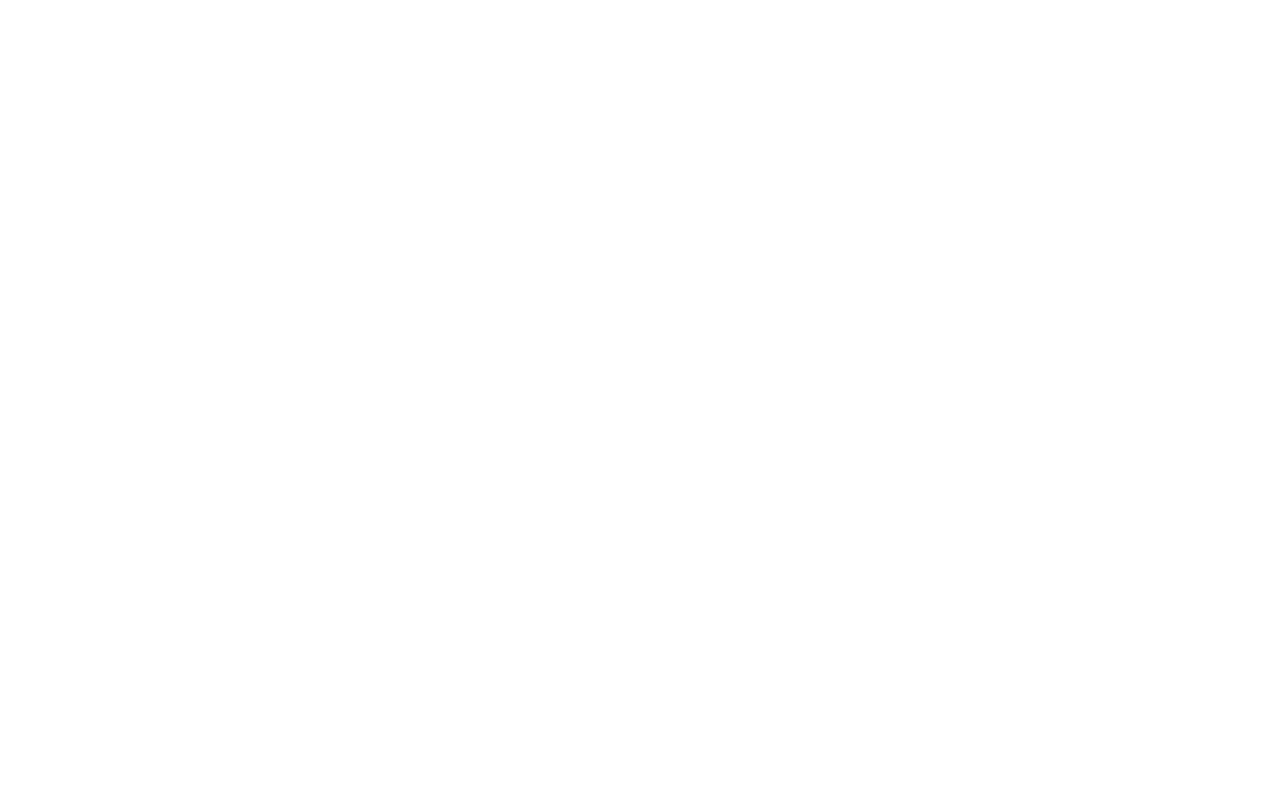
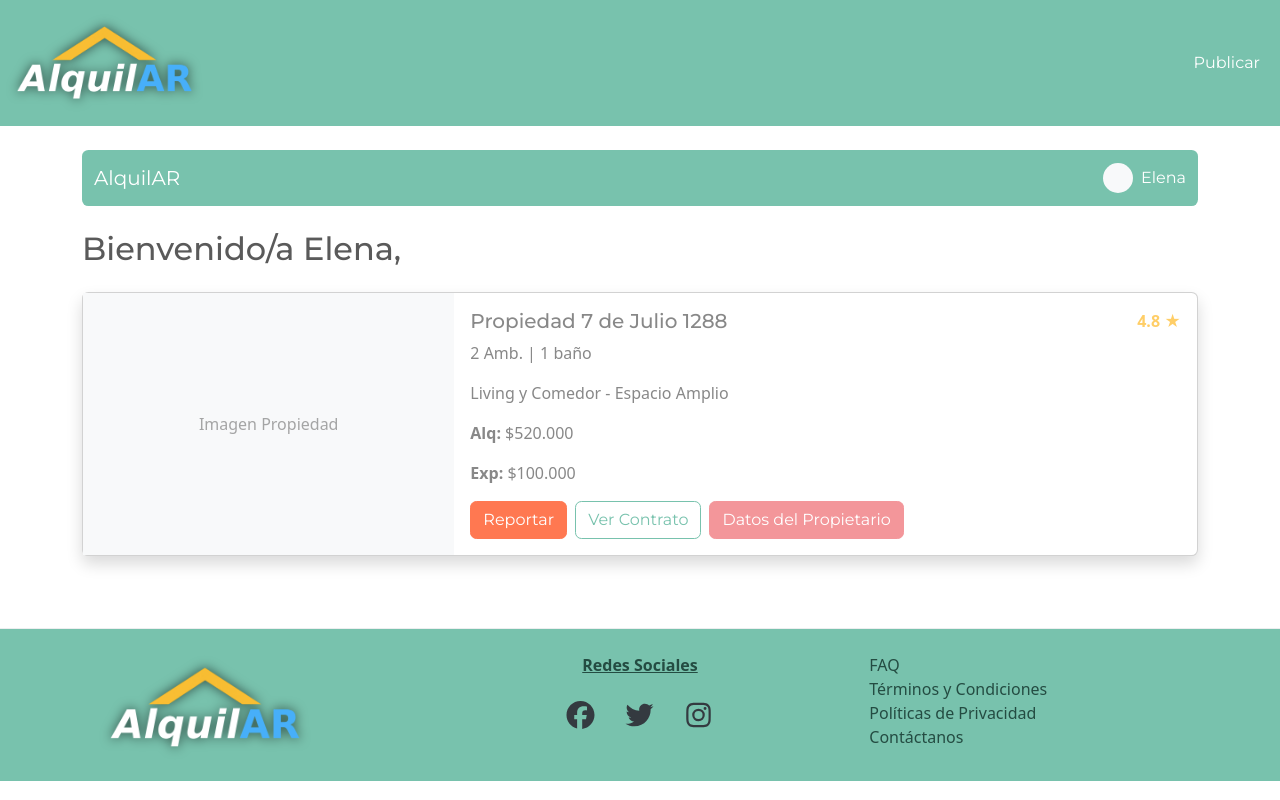
Before and after one commit to GGabi40/AlquilAR-TPFinal, a React (Vite) app in the folder frontend/: page /user in a window 1280 px wide. Before the commit this address had no page. Built offline with nearby package versions, Linux system fonts and the light colour scheme.

Commit message:
user&superadmin dashboards

```diff
--- a/frontend/src/App.jsx
+++ b/frontend/src/App.jsx
@@ -9,6 +9,8 @@
 import Register from "./register/Register";
 import OwnerDashboard from "./ownerDashboard/OwnerDashboard.jsx";
 import PropertyDetail from "./PropertyDetail/PropertyDetail.jsx";
+import UserDashboard from "./userDashboard/UserDashboard.jsx";
+import SuperadminDashboard from "./superadminDashboard/SuperadminDashboard.jsx";
 
 function App() {
   return (
@@ -22,6 +24,8 @@
           <Route path="/property-features" element={<PropertyFeatures />} />
           <Route path="/owner-dashboard" element={<OwnerDashboard />} />
           <Route path="/property/:id" element={<PropertyDetail />} />
+          <Route path="/user" element={<UserDashboard />} />
+          <Route path="/superadmin" element={<SuperadminDashboard />} />
         </Route>
       </Routes>
     </BrowserRouter>
--- /dev/null
+++ b/frontend/src/superadminDashboard/SuperadminDashboard.jsx
@@ -0,0 +1,129 @@
+import React, { useState } from "react";
+import { Nav, Navbar, Container, Tab, Tabs, Table, Button } from "react-bootstrap";
+
+
+export default function SuperadminDashboard() {
+    const [key, setKey] = useState("usuarios");
+
+    const usuarios = [
+        { id: 1, nombre: "Juan", apellido: "Pérez", correo: "juan@mail.com", rol: "Inquilino" },
+        { id: 2, nombre: "María", apellido: "Gómez", correo: "maria@mail.com", rol: "Propietario" },
+    ];
+
+    const propiedades = [
+        { id: 1, ubicacion: "San Martín 123", correo: "prop1@mail.com", disponible: "Sí", reportes: 2 },
+        { id: 2, ubicacion: "Belgrano 456", correo: "prop2@mail.com", disponible: "No", reportes: 0 },
+    ];
+
+    const pendientes = [
+        { id: 1, fecha: "01/09/2025", documento: "Contrato.pdf", propietario: "Pedro López" },
+        { id: 2, fecha: "05/09/2025", documento: "Escritura.pdf", propietario: "Ana Torres" },
+    ];
+
+    return (
+        <div>
+            <Navbar bg="primary" variant="dark" expand="lg" className="px-3">
+                <Container fluid>
+                    <Navbar.Brand>AlquilAR</Navbar.Brand>
+                    <div className="d-flex align-items-center text-white">
+                        <span className="me-2">Super Admin</span>
+                        <div className="rounded-circle bg-light" style={{ width: "30px", height: "30px" }}></div>
+                    </div>
+                </Container>
+            </Navbar>
+
+            <Container className="mt-4">
+                <h3>Bienvenido/a Super Admin,</h3>
+
+                <Tabs
+                    id="superadmin-tabs"
+                    activeKey={key}
+                    onSelect={(k) => setKey(k)}
+                    className="mt-3 mb-3"
+                >
+                    <Tab eventKey="usuarios" title="Usuarios">
+                        <Table striped bordered hover responsive>
+                            <thead>
+                                <tr>
+                                    <th>Nombre</th>
+                                    <th>Apellido</th>
+                                    <th>Correo Electrónico</th>
+                                    <th>Rol</th>
+                                    <th>Acciones</th>
+                                </tr>
+                            </thead>
+                            <tbody>
+                                {usuarios.map((u) => (
+                                    <tr key={u.id}>
+                                        <td>{u.nombre}</td>
+                                        <td>{u.apellido}</td>
+                                        <td>{u.correo}</td>
+                                        <td>{u.rol}</td>
+                                        <td>
+                                            <Button size="sm" variant="warning" className="me-2">Editar</Button>
+                                            <Button size="sm" variant="danger">Eliminar</Button>
+                                        </td>
+                                    </tr>
+                                ))}
+                            </tbody>
+                        </Table>
+                    </Tab>
+
+                    <Tab eventKey="propiedades" title="Propiedades">
+                        <Table striped bordered hover responsive>
+                            <thead>
+                                <tr>
+                                    <th>Ubicación</th>
+                                    <th>Correo de Propietario</th>
+                                    <th>Disponible</th>
+                                    <th>N° Reportes</th>
+                                    <th>Acciones</th>
+                                </tr>
+                            </thead>
+                            <tbody>
+                                {propiedades.map((p) => (
+                                    <tr key={p.id}>
+                                        <td>{p.ubicacion}</td>
+                                        <td>{p.correo}</td>
+                                        <td>{p.disponible}</td>
+                                        <td>{p.reportes}</td>
+                                        <td>
+                                            <Button size="sm" variant="info" className="me-2">Ver</Button>
+                                            <Button size="sm" variant="danger">Eliminar</Button>
+                                        </td>
+                                    </tr>
+                                ))}
+                            </tbody>
+                        </Table>
+                    </Tab>
+
+                    <Tab eventKey="pendientes" title="Pendientes">
+                        <Table striped bordered hover responsive>
+                            <thead>
+                                <tr>
+                                    <th>Fecha Publicación</th>
+                                    <th>Documento Publicado</th>
+                                    <th>Datos Propietario</th>
+                                    <th>Acciones</th>
+                                </tr>
+                            </thead>
+                            <tbody>
+                                {pendientes.map((p) => (
+                                    <tr key={p.id}>
+                                        <td>{p.fecha}</td>
+                                        <td>{p.documento}</td>
+                                        <td>{p.propietario}</td>
+                                        <td>
+                                            <Button size="sm" variant="success" className="me-2">Aprobar</Button>
+                                            <Button size="sm" variant="danger">Rechazar</Button>
+                                        </td>
+                                    </tr>
+                                ))}
+                            </tbody>
+                        </Table>
+                    </Tab>
+                </Tabs>
+            </Container>
+        </div>
+    );
+}
--- /dev/null
+++ b/frontend/src/userDashboard/UserDashboard.jsx
@@ -0,0 +1,75 @@
+import React from "react";
+
+export default function UserDashboard() {
+    const user = "Elena";
+    const property = {
+        direccion: "7 de Julio 1288",
+        ambientes: 2,
+        banos: 1,
+        descripcion: "Living y Comedor - Espacio Amplio",
+        alquiler: 520000,
+        expensas: 100000,
+        rating: 4.8,
+    };
+
+    return (
+        <div className="container py-4">
+
+            <nav className="navbar navbar-expand-lg navbar-dark bg-primary rounded mb-4">
+                <div className="container-fluid">
+                    <span className="navbar-brand">AlquilAR</span>
+                    <div className="d-flex align-items-center">
+                        <div
+                            className="rounded-circle bg-light me-2"
+                            style={{ width: "30px", height: "30px" }}
+                        ></div>
+                        <span className="text-white">{user}</span>
+                    </div>
+                </div>
+            </nav>
+
+            <h2 className="mb-4">Bienvenido/a {user},</h2>
+
+            <div className="card shadow">
+                <div className="row g-0">
+                    <div className="col-md-4 d-flex align-items-center justify-content-center bg-light">
+                        <span className="text-muted">Imagen Propiedad</span>
+                    </div>
+
+                    <div className="col-md-8">
+                        <div className="card-body">
+                            <div className="d-flex justify-content-between align-items-center">
+                                <h5 className="card-title mb-0">
+                                    Propiedad {property.direccion}
+                                </h5>
+                                <span className="text-warning fw-bold">
+                                    {property.rating} ★
+                                </span>
+                            </div>
+                            <p className="card-text mt-2">
+                                {property.ambientes} Amb. | {property.banos} baño
+                            </p>
+                            <p className="card-text">{property.descripcion}</p>
+                            <p className="card-text">
+                                <strong>Alq:</strong> $
+                                {property.alquiler.toLocaleString("es-AR")}
+                            </p>
+                            <p className="card-text">
+                                <strong>Exp:</strong> $
+                                {property.expensas.toLocaleString("es-AR")}
+                            </p>
+
+                            <div className="mt-3">
+                                <button className="btn btn-danger me-2">Reportar</button>
+                                <button className="btn btn-outline-primary me-2">
+                                    Ver Contrato
+                                </button>
+                                <button className="btn btn-secondary">Datos del Propietario</button>
+                            </div>
+                        </div>
+                    </div>
+                </div>
+            </div>
+        </div>
+    );
+}
```
Also changed, not shown: frontend/src/ui/MainLayout.jsx (+4 -4 lines).
